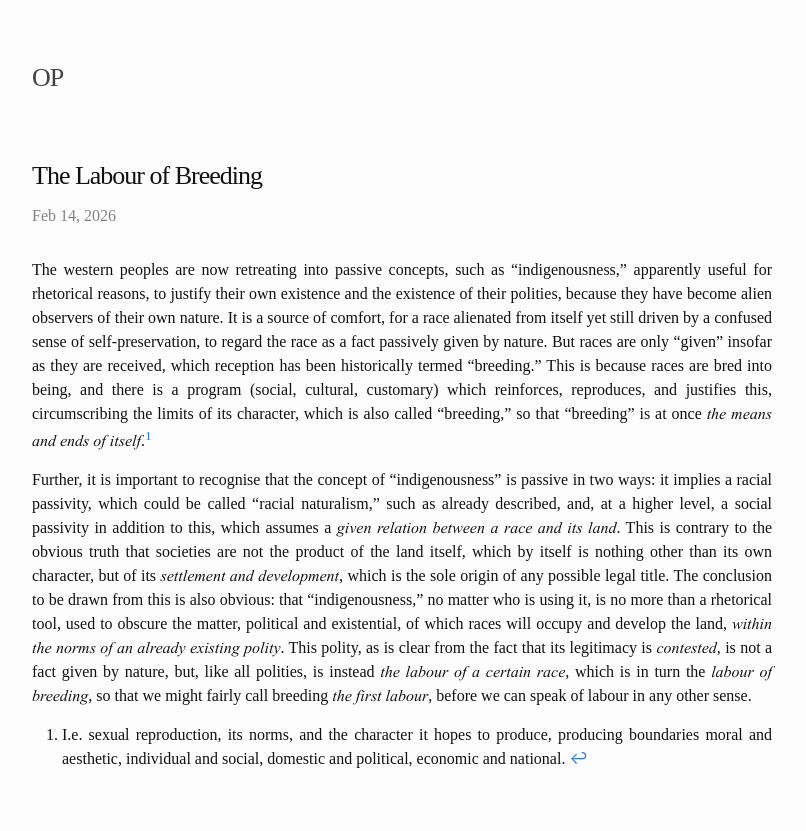
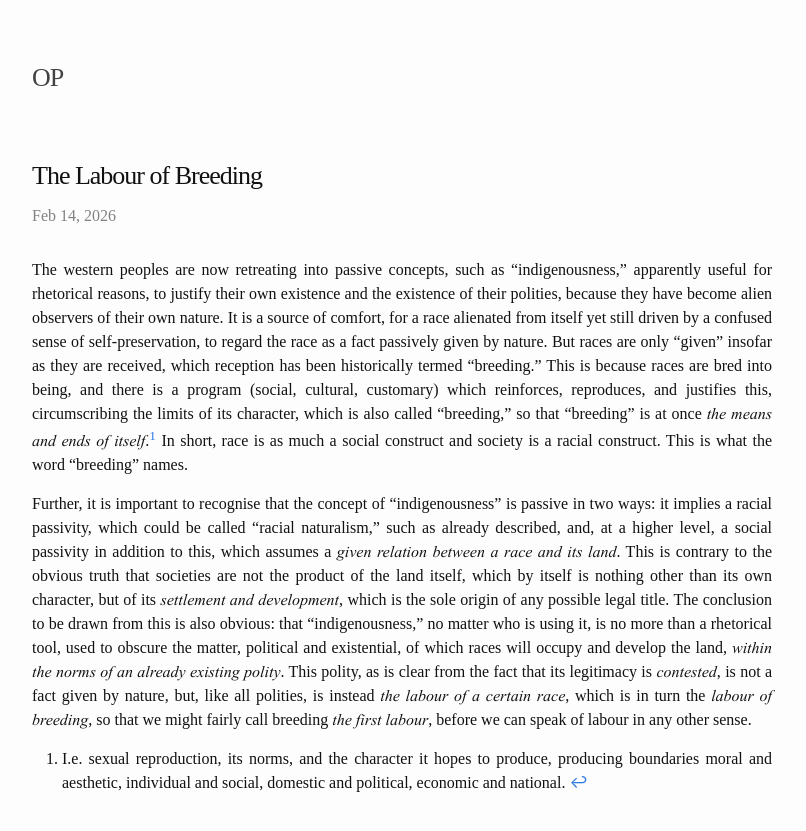
Before and after one commit to TheatrumMundi/TheatrumMundi, a Jekyll site: the page built from _posts/2026-02-14-the-labour-of-breeding.markdown, in a window 1280 px wide. Shown: the top 831 px of the page, without its empty margins (238-1044 px from the left). Built offline with Jekyll 4.4.1, drawn with Linux system fonts in a browser that asks for light colours; some web fonts are replaced.

Commit message:
Expand discussion on 'breeding' and 'indigenousness'
Added a concluding statement on the concept of 'breeding' as both a social and racial construct, emphasizing its role in the legitimacy of polities.

```diff
--- a/_posts/2026-02-14-the-labour-of-breeding.markdown
+++ b/_posts/2026-02-14-the-labour-of-breeding.markdown
@@ -5,7 +5,7 @@ date:   2026-02-14 12:00:00 +0000
 categories: jekyll update
 ---
 
-The western peoples are now retreating into passive concepts, such as "indigenousness," apparently useful for rhetorical reasons, to justify their own existence and the existence of their polities, because they have become alien observers of their own nature. It is a source of comfort, for a race alienated from itself yet still driven by a confused sense of self-preservation, to regard the race as a fact passively given by nature. But races are only "given" insofar as they are received, which reception has been historically termed "breeding." This is because races are bred into being, and there is a program (social, cultural, customary) which reinforces, reproduces, and justifies this, circumscribing the limits of its character, which is also called "breeding," so that "breeding" is at once *the means and ends of itself*.[^1]
+The western peoples are now retreating into passive concepts, such as "indigenousness," apparently useful for rhetorical reasons, to justify their own existence and the existence of their polities, because they have become alien observers of their own nature. It is a source of comfort, for a race alienated from itself yet still driven by a confused sense of self-preservation, to regard the race as a fact passively given by nature. But races are only "given" insofar as they are received, which reception has been historically termed "breeding." This is because races are bred into being, and there is a program (social, cultural, customary) which reinforces, reproduces, and justifies this, circumscribing the limits of its character, which is also called "breeding," so that "breeding" is at once *the means and ends of itself*.[^1] In short, race is as much a social construct and society is a racial construct. This is what the word "breeding" names.
 
 Further, it is important to recognise that the concept of "indigenousness" is passive in two ways: it implies a racial passivity, which could be called "racial naturalism," such as already described, and, at a higher level, a social passivity in addition to this, which assumes a *given relation between a race and its land*. This is contrary to the obvious truth that societies are not the product of the land itself, which by itself is nothing other than its own character, but of its *settlement and development*, which is the sole origin of any possible legal title. The conclusion to be drawn from this is also obvious: that "indigenousness," no matter who is using it, is no more than a rhetorical tool, used to obscure the matter, political and existential, of which races will occupy and develop the land, *within the norms of an already existing polity*. This polity, as is clear from the fact that its legitimacy is *contested*, is not a fact given by nature, but, like all polities, is instead *the labour of a certain race*, which is in turn the *labour of breeding*, so that we might fairly call breeding *the first labour*, before we can speak of labour in any other sense.
 
```
